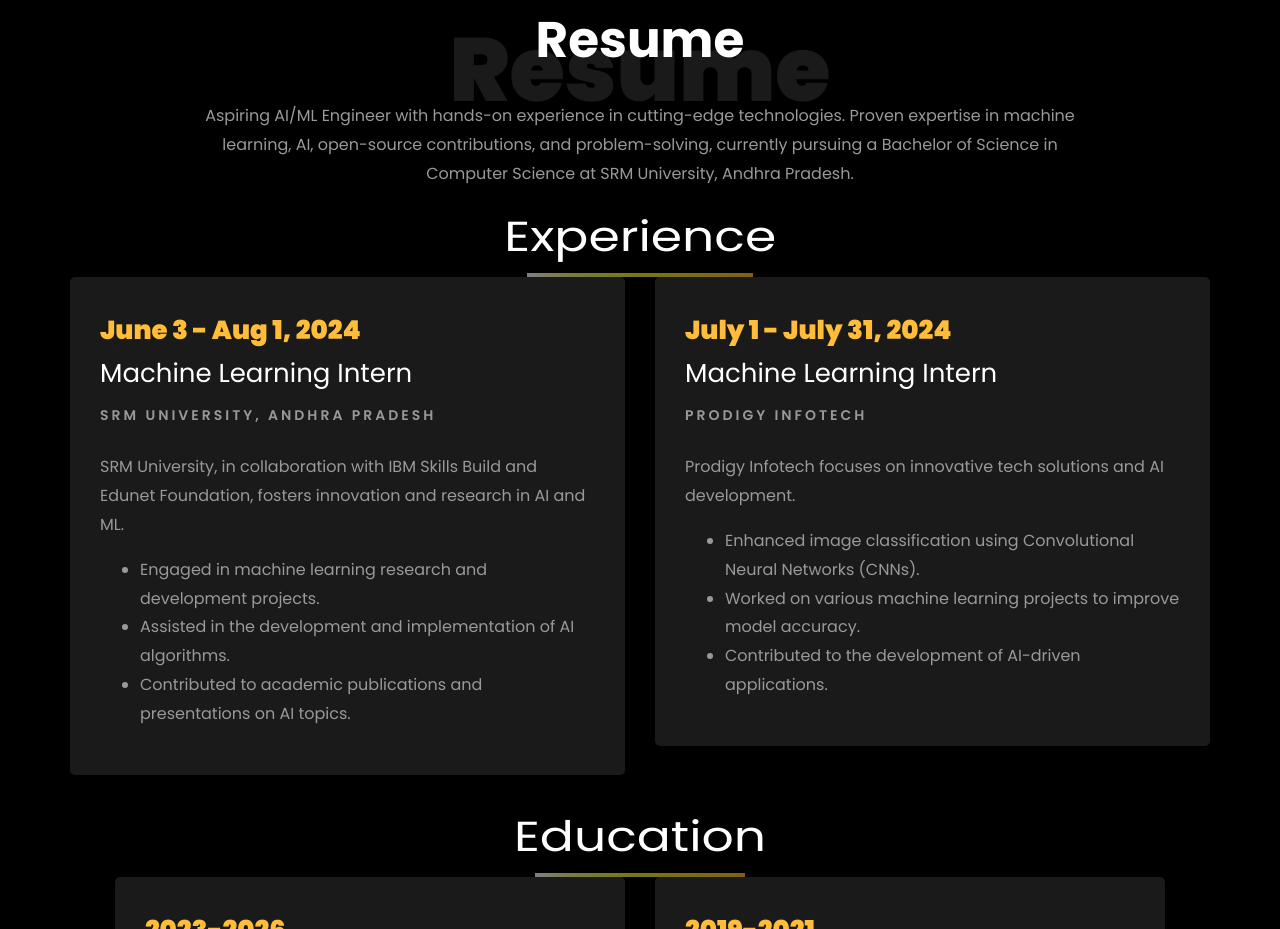
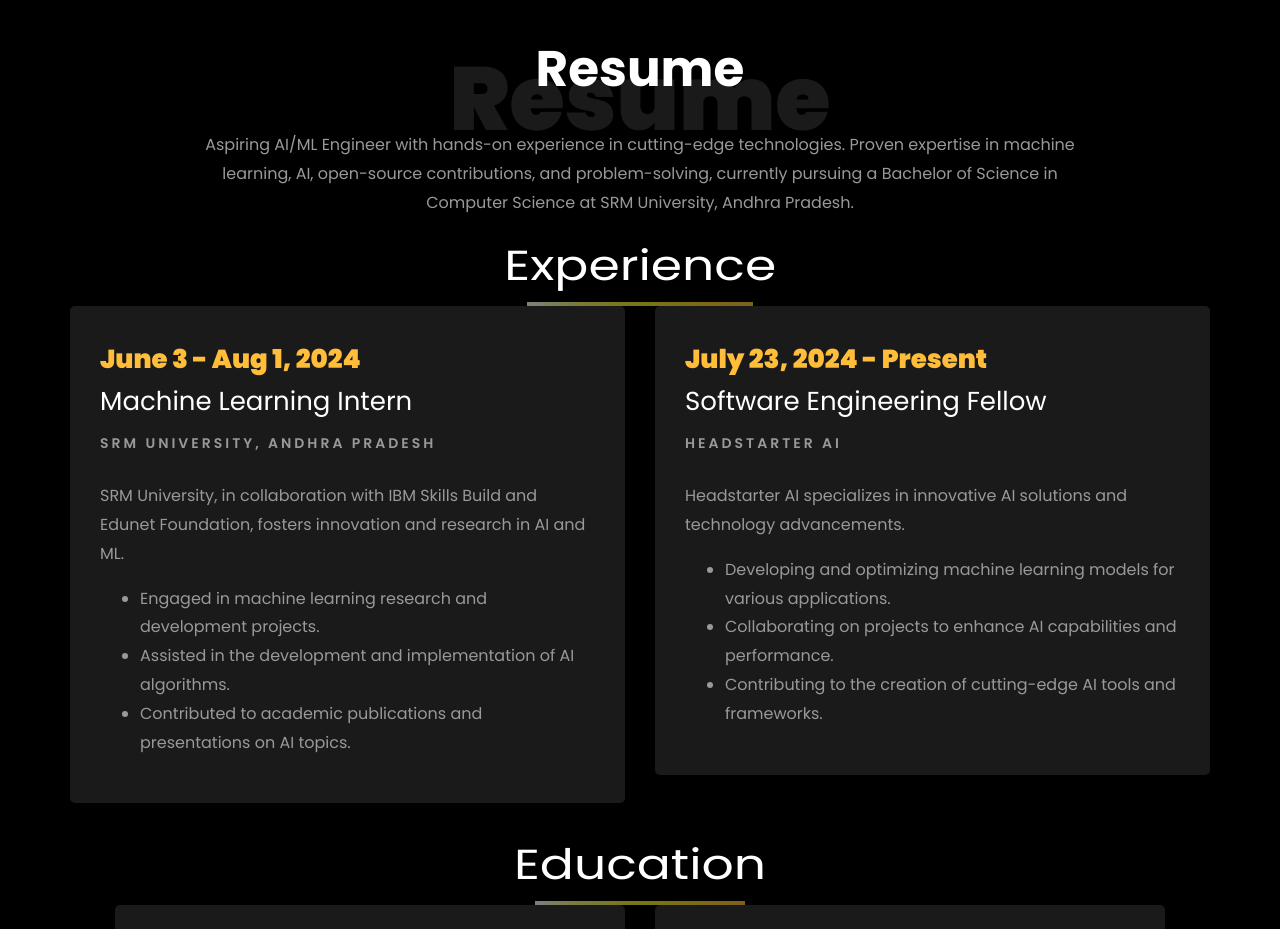
Before and after one commit to Santhosh-reddyp/portfolio-1, a plain HTML site: page index.html in a window 1280 px wide. Shown: the part 1762-2691 px from the top of the page. Drawn offline with Linux system fonts and the light colour scheme; files whose address does not match are found by name.

Commit message:
Update index.html

```diff
--- a/index.html
+++ b/index.html
@@ -270,10 +270,9 @@
 								<h1 class="big">About</h1>
 								<h2 class="mb-4">About Me</h2>
 
-								<p>With a strong foundation in AI and machine learning, I am pursuing a
-Bachelor's degree in Computer Science at SRM University, Andhra Pradesh. I bring hands-on experience in Azure DevOps, TensorFlow, PyTorch, and a variety
-of other AI tools. Demonstrated success in solving complex problems and contributing to open-source projects while interning at Cognifyz Technologies, Prodigy Infotech,
- and SRM University.</p>
+								<p>With a strong foundation in AI and machine learning, I am currently pursuing a Bachelor's degree in Computer Science
+ at SRM University, Andhra Pradesh. I am gaining hands-on experience through a Software Engineering Fellowship at Headstarter AI and serving as a Campus Ambassador at MyGov. I bring practical
+skills in Azure DevOps, TensorFlow, PyTorch, and other AI tools, with a proven track record in solving complex problems and contributing to open-source projects.</p>
 
 								<ul class="about-info mt-4 px-md-0 px-2">
     <li class="d-flex"><span>Profile:</span> <span>AI/ML Engineering</span></li>
@@ -341,14 +340,14 @@ of other AI tools. Demonstrated success in solving complex problems and contribu
 
    <div class="col-md-6">
     <div class="resume-wrap ftco-animate">
-            <span class="date">July 1 - July 31, 2024</span>
-            <h2>Machine Learning Intern</h2>
-            <span class="position">Prodigy Infotech</span>
-            <p class="mt-4">Prodigy Infotech focuses on innovative tech solutions and AI development.
+        <span class="date">July 23, 2024 - Present</span>
+        <h2>Software Engineering Fellow</h2>
+        <span class="position">Headstarter AI</span>
+        <p class="mt-4">Headstarter AI specializes in innovative AI solutions and technology advancements.
             <ul>
-                    <li>Enhanced image classification using Convolutional Neural Networks (CNNs).</li>
-                    <li>Worked on various machine learning projects to improve model accuracy.</li>
-                    <li>Contributed to the development of AI-driven applications.</li>
+                <li>Developing and optimizing machine learning models for various applications.</li>
+                <li>Collaborating on projects to enhance AI capabilities and performance.</li>
+                <li>Contributing to the creation of cutting-edge AI tools and frameworks.</li>
             </ul>
         </p>
     </div>
```
Lines whose indentation alone changed are shown as unchanged.
